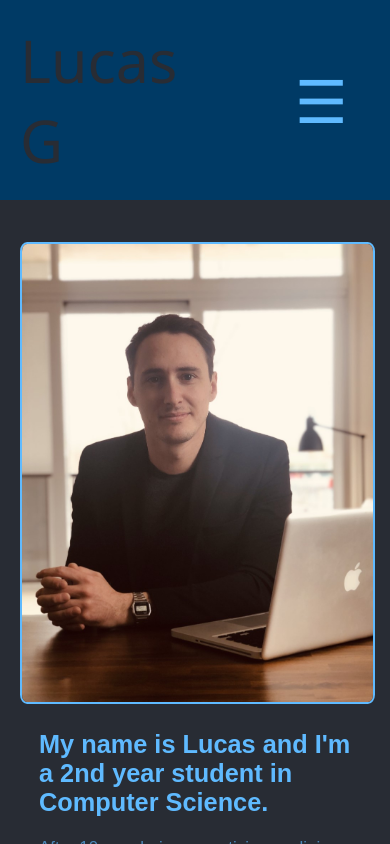
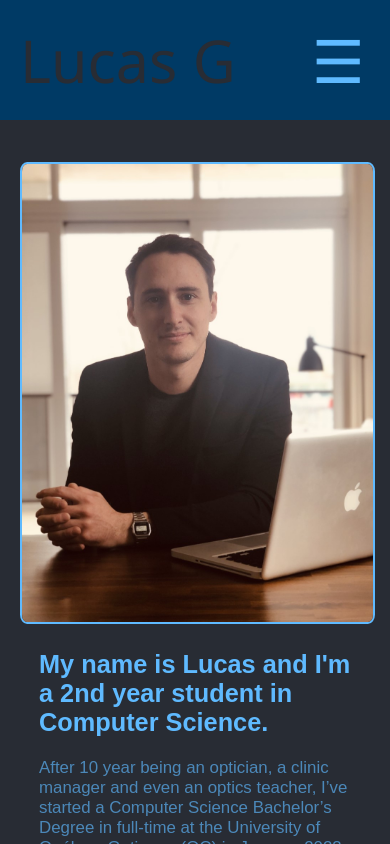
Before and after one commit to Loux14/My-Resume-Website, a React (Create React App) app: page / in a window 390 px wide. Both pictures are taken after a click on the button "Enter". Shown: the top 844 px of the page. Built offline with nearby package versions, Linux system fonts and the light colour scheme.

Commit message:
margin burger, responsive documents

```diff
--- a/src/App.css
+++ b/src/App.css
@@ -109,7 +109,7 @@
     justify-self: flex-end;
     justify-content: center;
     align-items: center;
-    margin-right: 5vh;
+    margin-right: 3vh;
   }
 
   .NameMenu {
--- a/src/Introduction.css
+++ b/src/Introduction.css
@@ -23,13 +23,14 @@
 }
 
 .PhotoIntro img {
-  max-width: 100%;
-  max-height: 100%;
+  max-width: 75%;
+  max-height: 75%;
 }
 
 .TextZoneIntro {
   flex: 3;
   margin-right: 10%;
+
   size: 100vh;
 }
 
@@ -38,7 +39,7 @@
   color: #5fbaff;
 }
 
-@media (max-width: 900px) {
+@media (max-width: 1100px) {
   .Introduction {
     flex-direction: column;
     align-items: center;
@@ -60,6 +61,7 @@
   }
 
   .PhotoIntro img {
-    width: 50vh;
+    max-width: 100%;
+    max-height: 100%;
   }
 }
--- a/src/Resume.css
+++ b/src/Resume.css
@@ -58,7 +58,7 @@
   background-color: #282c34;
 }
 
-@media (max-width: 900px) {
+@media (max-width: 1000px) {
   .Resume {
     flex-direction: column;
     align-items: center;
```
Also changed, not shown: 6 other files (tests, documents, lock files or other folders).
